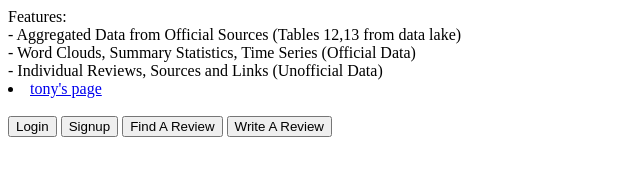
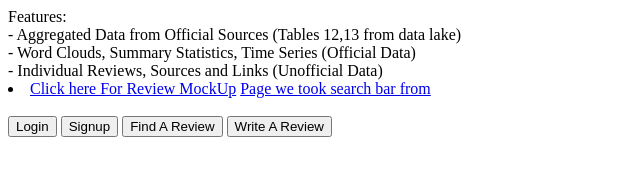
Before and after one commit to s0yabean/bt3103-final-project, a website: page index.html in a window 1280 px wide. Shown: the whole page, without its empty margins (0-640 px from the left). Drawn offline with nearby package versions, Linux system fonts and the light colour scheme.

Commit message:
Added links to see pages beyond index.html

```diff
--- a/index.html
+++ b/index.html
@@ -12,7 +12,8 @@
 		<br> - Word Clouds, Summary Statistics, Time Series (Official Data)
 		<br> - Individual Reviews, Sources and Links (Unofficial Data)
 		<br><li>
-			<a href="Dropdown_Search.html">tony's page</a>
+			<a href="main_page.html">Click here For Review MockUp</a>
+			<a href="Dropdown_Search.html">Page we took search bar from</a>
 		</li>
 
 		<br>
```
